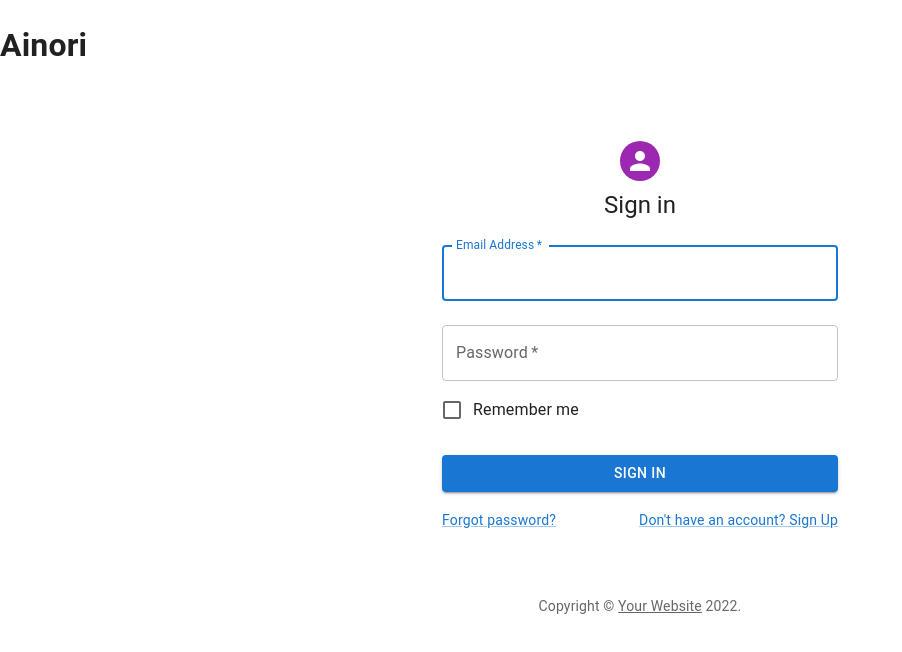
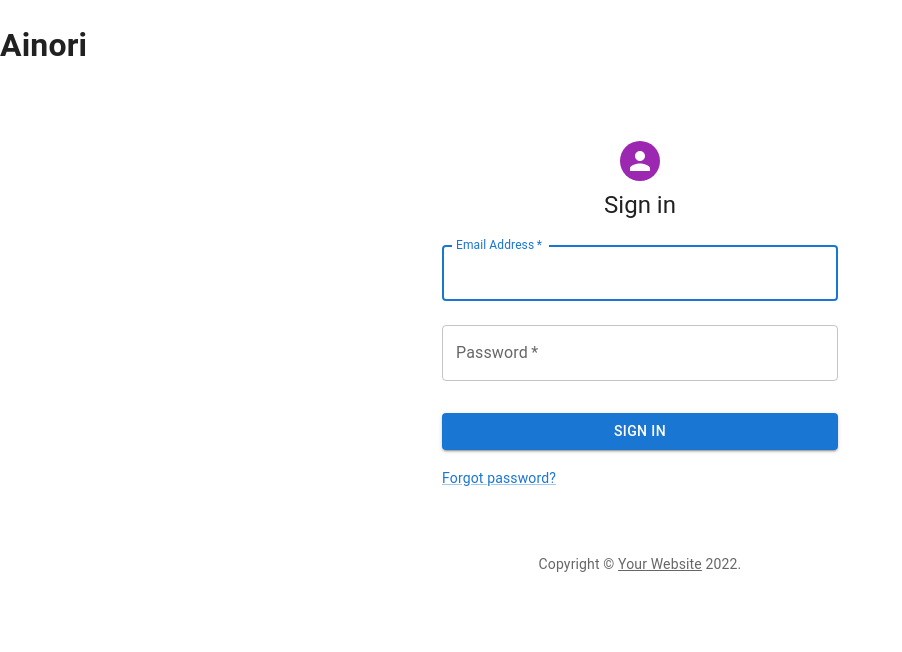
Before and after one commit to Bastien-Gaillard/Ainori_website, a React app: page / in a window 1280 px wide. Shown: the top 652 px of the page, without its empty margins (0-902 px from the left). Built offline with nearby package versions, Linux system fonts and the light colour scheme.

Commit message:
Co-authored-by: Bastien-Gaillard <Bastien-Gaillard@users.noreply.github.com>

```diff
--- a/package.json
+++ b/package.json
@@ -24,7 +24,9 @@
     "axios": "^1.2.0",
     "babel-loader": "^9.1.0",
     "express": "^4.18.2",
+    "js-cookie": "^3.0.1",
     "react": "^18.2.0",
+    "react-cookie": "^4.1.1",
     "react-dom": "^18.2.0",
     "react-router-dom": "^6.4.4"
   },
--- a/src/composants/SingIn.js
+++ b/src/composants/SingIn.js
@@ -1,4 +1,9 @@
 import React from 'react';
+import axios from 'axios';
+import { useState } from "react";
+import { useEffect } from "react";
+import Snackbar from '@mui/material/Snackbar';
+import Alert from '@mui/material/Alert';
 import Avatar from '@mui/material/Avatar';
 import Button from '@mui/material/Button';
 import CssBaseline from '@mui/material/CssBaseline';
@@ -11,6 +16,7 @@ import Box from '@mui/material/Box';
 import Typography from '@mui/material/Typography';
 import Container from '@mui/material/Container';
 import { createTheme, ThemeProvider } from '@mui/material/styles';
+
 
 function Copyright(props) {
   return (
@@ -27,7 +33,11 @@ function Copyright(props) {
 
 const theme = createTheme();
 
+
 export default function SignIn() {
+
+  const [users, setUsers] = useState();
+  const [info, setInfo] = useState();
   const handleSubmit = (event) => {
     event.preventDefault();
     const data = new FormData(event.currentTarget);
@@ -35,7 +45,25 @@ export default function SignIn() {
       email: data.get('email'),
       password: data.get('password'),
     });
+    async function fetchData() {
+      if(data.get('email')=="" || data.get('password')==""){
+        setInfo(<Alert severity="warning">Il faut remplir les champs 'Login' et 'Mot de passe'.</Alert>);
+      }else{
+        const userData = await axios.get('/api/get/users2/'+data.get('email')+'/'+data.get('password'));
+        setUsers(userData.data.length);
+        console.log('data '+userData.data.length);
+        if (userData.data.length ==1){
+          setInfo(<Alert severity="success">Login OK </Alert>);
+        }else{
+          setInfo(<Alert severity="error">Pas le bon 'Login' ou 'Mot de passe' ressayé.</Alert>);
+        }
+      }
+    }
+    fetchData();
+
+
   };
+
 
   return (
     <ThemeProvider theme={theme}>
@@ -75,10 +103,6 @@ export default function SignIn() {
               id="password"
               autoComplete="current-password"
             />
-            <FormControlLabel
-              control={<Checkbox value="remember" color="primary" />}
-              label="Remember me"
-            />
             <Button
               type="submit"
               fullWidth
@@ -87,15 +111,12 @@ export default function SignIn() {
             >
               Sign In
             </Button>
+
+            {info}
             <Grid container>
               <Grid item xs>
                 <Link href="#" variant="body2">
                   Forgot password?
-                </Link>
-              </Grid>
-              <Grid item>
-                <Link href="#" variant="body2">
-                  {"Don't have an account? Sign Up"}
                 </Link>
               </Grid>
             </Grid>
```
Also changed, not shown: 3 other files (tests, documents, lock files or other folders).
